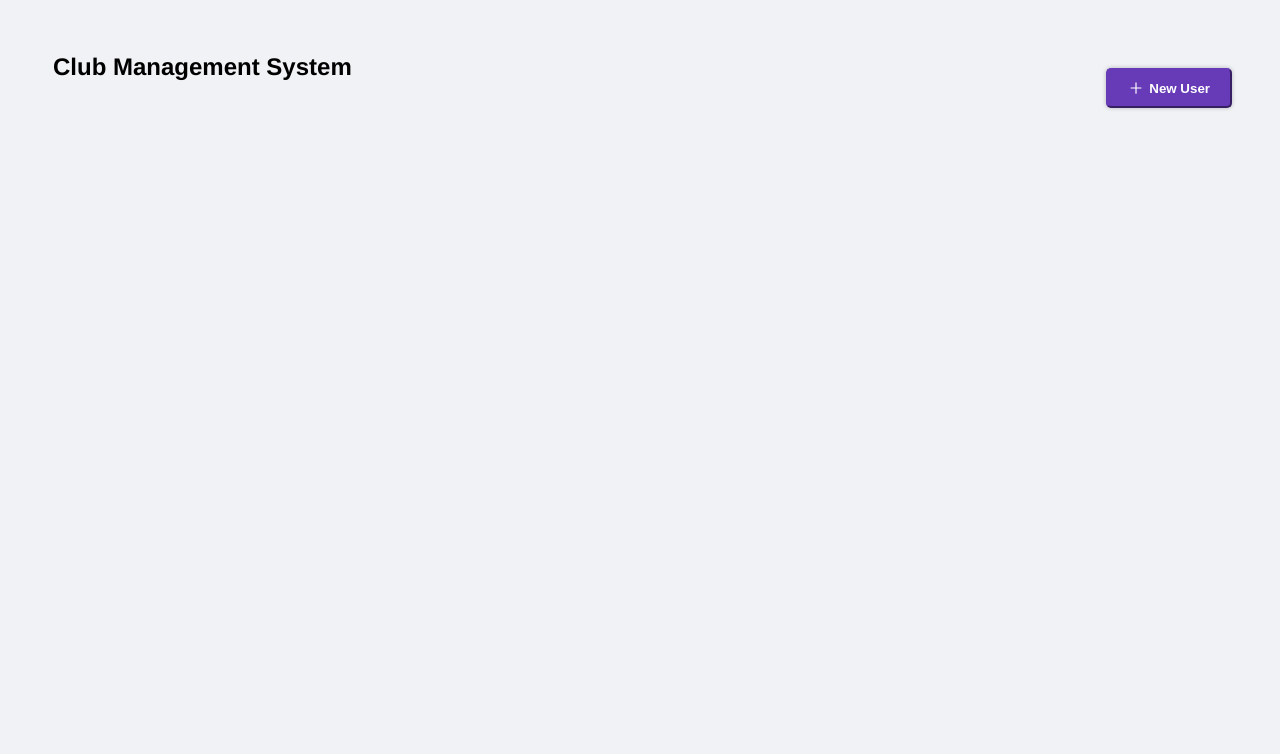
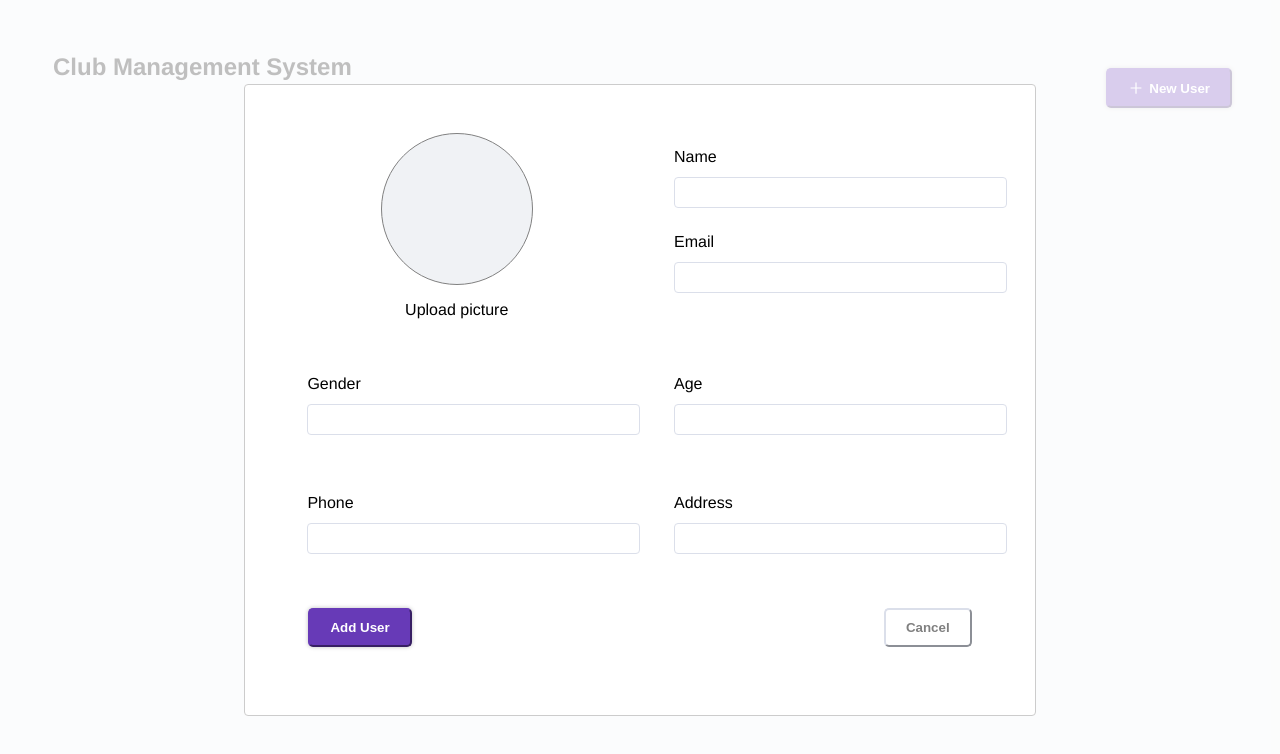
Before and after one commit to Ashraf-Raneem/worksober-test, a React (Create React App) app in the folder worksober-frontend/: page / in a window 1280 px wide. Both pictures are taken after a click on the button "New User". Shown: the top 754 px of the page. Built offline with nearby package versions, Linux system fonts and the light colour scheme; no server answers.

Commit message:
form added and styled

```diff
--- a/worksober-frontend/src/assets/style.css
+++ b/worksober-frontend/src/assets/style.css
@@ -1,6 +1,8 @@
 :root {
   --main: #f0f2f5;
   --primary: #673ab7;
+  --light: #dbdfea;
+
 }
 
 body {
@@ -29,6 +31,22 @@ p, h1, h2, h3, h4, h5, h6 {
   border-radius: 5px;
   border-color: #673ab7;
   box-shadow: 0px 0px 4px rgba(0, 0, 0, 0.25);
+  transition: 0.3s;
+  margin-top: 20px;
+  font-weight: 700;
+  cursor: pointer;
+  display: flex;
+  flex-direction: row;
+  justify-content: center;
+  align-items: center;
+}
+.secondary-button {
+  background-color: #fff;
+  padding: 10px 20px;
+  color: grey;
+  border-radius: 5px;
+  border-color: #dbdfea;
+  /*box-shadow: 0px 0px 4px rgba(0, 0, 0, 0.25);*/
   transition: 0.3s;
   margin-top: 20px;
   font-weight: 700;
@@ -84,7 +102,80 @@ p, h1, h2, h3, h4, h5, h6 {
   top: 0px;
 }
 
+/*forms*/
+
+.row {
+  display: grid;
+  grid-template-columns: repeat(12, 1fr);
+  grid-gap: 20px;
+}
+.form-container {
+  padding: 1.15rem;
+}
+
+#file-input{
+  display: none;
+}
+.avatar {
+  height: 150px;
+  width: 150px;
+  border-radius: 150px;
+  border: 1px solid gray;
+  background-color: #f0f2f5;
+}
+.avatar-input-container{
+  display: flex;
+  flex-direction: column;
+  align-items: center;
+  justify-content: center;
+  padding-top: 10px;
+  cursor: pointer;
+}
+.avatar {
+  margin-bottom: 5px;
+}
+.form-group {
+  display: flex;
+  flex-direction: column;
+  margin: 14px 24px;
+}
+.form-label {
+  margin: 11px 0px;
+}
+.form-group > input {
+  border: 1px solid var(--light);
+  border-radius: 4px;
+  display: block;
+  font-weight: 400;
+  padding: 0.4375rem 1rem;
+  width: 100%;
+  outline: none;
+  transition: border-color .15s ease-in-out,box-shadow .15s ease-in-out;
+}
+
+.form-group > input:focus, .form-group > input::after{
+  box-shadow: 0 0 3px rgb(101 118 255 / 10%);
+  border-color: var(--primary)
+}
+
+.btn-group{
+  display: flex;
+  flex-direction: row;
+  justify-content: space-between;
+  margin: 0px 25px;
+}
+
+
 /*media queries*/
+
+@media (min-width: 320px) {
+  .col-sm-6 {
+      grid-column: span 6;
+  }
+  .col-sm-12 {
+    grid-column: span 12;
+  }
+}
 
 @media screen and (max-width: 1700px) {
   .user-list {
--- a/worksober-frontend/src/components/UserList.js
+++ b/worksober-frontend/src/components/UserList.js
@@ -1,13 +1,34 @@
-import React, { useEffect } from "react";
+import React, { useEffect, useState } from "react";
+import UserCard from "./UserCard";
+import Modal from "react-modal";
 import { connect } from "react-redux";
 import { getUsers } from "../redux/user/UserActions";
 import { AiOutlinePlus } from "react-icons/ai";
-import UserCard from "./UserCard";
+import NewUserForm from "./modals/NewUserForm";
+
+const customStyles = {
+  content: {
+    top: "50%",
+    left: "50%",
+    right: "auto",
+    bottom: "auto",
+    marginRight: "-50%",
+    height: "590px",
+    width: "750px",
+    transform: "translate(-50%, -50%)",
+  },
+};
 
 const UserList = ({ getUsers, user }) => {
+  const [isOpen, setIsOpen] = useState(false);
+
   useEffect(() => {
     getUsers();
   }, []);
+
+  const toggle = () => {
+    setIsOpen(!isOpen);
+  };
 
   const { users, loading } = user;
 
@@ -18,7 +39,7 @@ const UserList = ({ getUsers, user }) => {
           <h2>Club Management System</h2>
         </div>
         <div className="block-head-actions">
-          <button className="primary-button">
+          <button className="primary-button" onClick={toggle}>
             <AiOutlinePlus size={16} style={{ marginRight: "5px" }} />
             <span>New User</span>
           </button>
@@ -26,6 +47,10 @@ const UserList = ({ getUsers, user }) => {
       </div>
 
       <div className="user-list">{users && users.map((item) => <UserCard user={item} key={item._id} />)}</div>
+
+      <Modal isOpen={isOpen} style={customStyles}>
+        <NewUserForm />
+      </Modal>
     </div>
   );
 };
--- /dev/null
+++ b/worksober-frontend/src/components/modals/NewUserForm.js
@@ -0,0 +1,68 @@
+import React, { useState } from "react";
+
+const NewUserForm = () => {
+  const [img, setImg] = useState();
+  return (
+    <div className="form-container">
+      <form>
+        <div className="row">
+          <div className="col-sm-6">
+            <div className="avatar-input-container">
+              <div className="avatar">
+                {img ? <img src={img} alt="img"></img> : <div className="empty-avatar"></div>}
+              </div>
+              <label className="form-label">Upload picture</label>
+              <input type="file" id="file-input" className="file-input"></input>
+            </div>
+          </div>
+          <div className="col-sm-6">
+            <div className="form-group">
+              <label className="form-label">Name</label>
+              <input type="text"></input>
+            </div>
+            <div className="form-group">
+              <label className="form-label">Email</label>
+              <input type="email"></input>
+            </div>
+          </div>
+          <div className="col-sm-6">
+            <div className="form-group">
+              <label className="form-label">Gender</label>
+              <input type="text"></input>
+            </div>
+          </div>
+          <div className="col-sm-6">
+            <div className="form-group">
+              <label className="form-label">Age</label>
+              <input type="number"></input>
+            </div>
+          </div>
+          <div className="col-sm-6">
+            <div className="form-group">
+              <label className="form-label">Phone</label>
+              <input type="number"></input>
+            </div>
+          </div>
+          <div className="col-sm-6">
+            <div className="form-group">
+              <label className="form-label">Address</label>
+              <input type="number"></input>
+            </div>
+          </div>
+          <div className="col-sm-12">
+            <div className="btn-group">
+              <button className="primary-button">
+                <span>Add User</span>
+              </button>
+              <button className="secondary-button">
+                <span>Cancel</span>
+              </button>
+            </div>
+          </div>
+        </div>
+      </form>
+    </div>
+  );
+};
+
+export default NewUserForm;
```
Also changed, not shown: worksober-frontend/src/components/modals/UpdateUserForm.js (added, +57 -0 lines).
